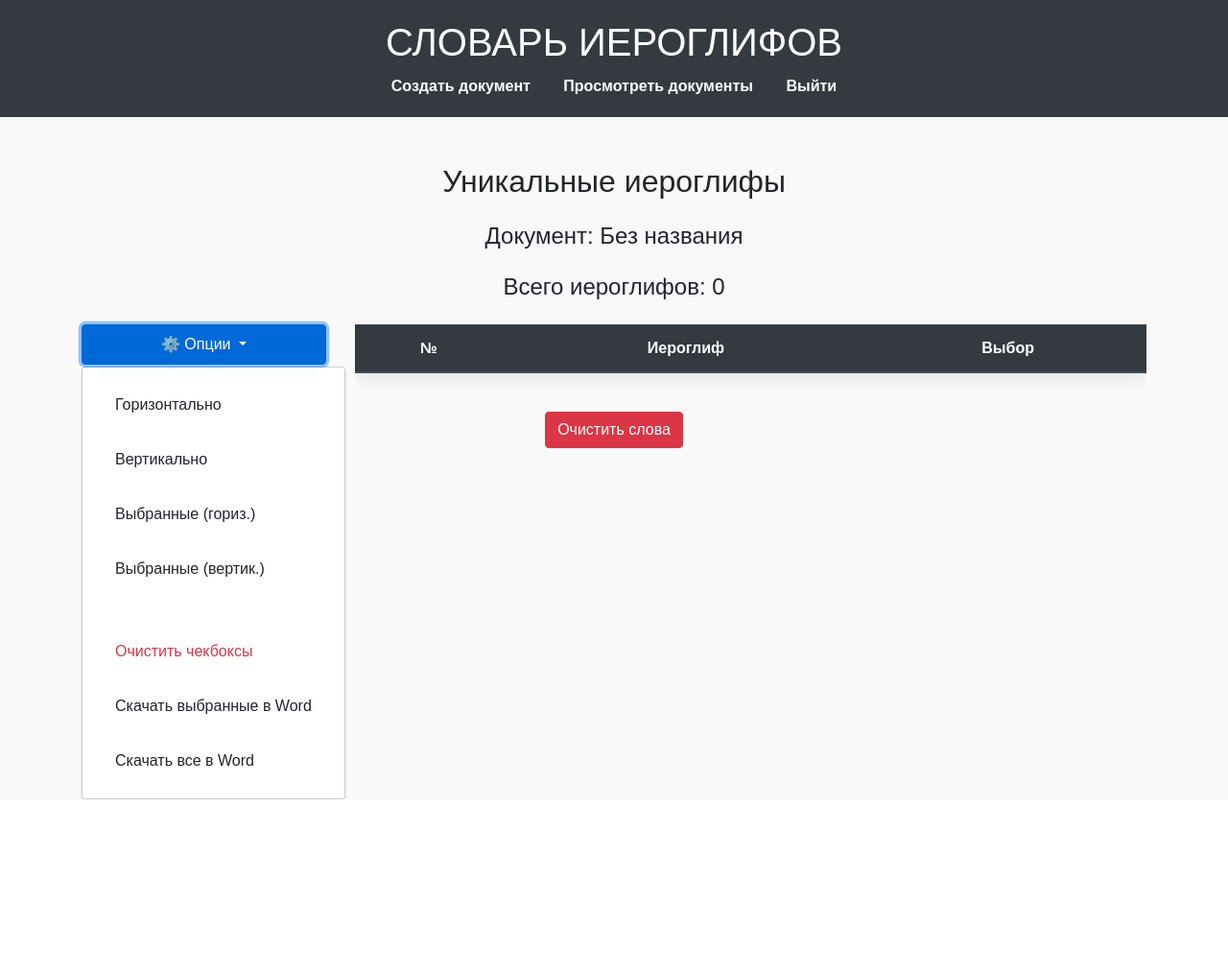
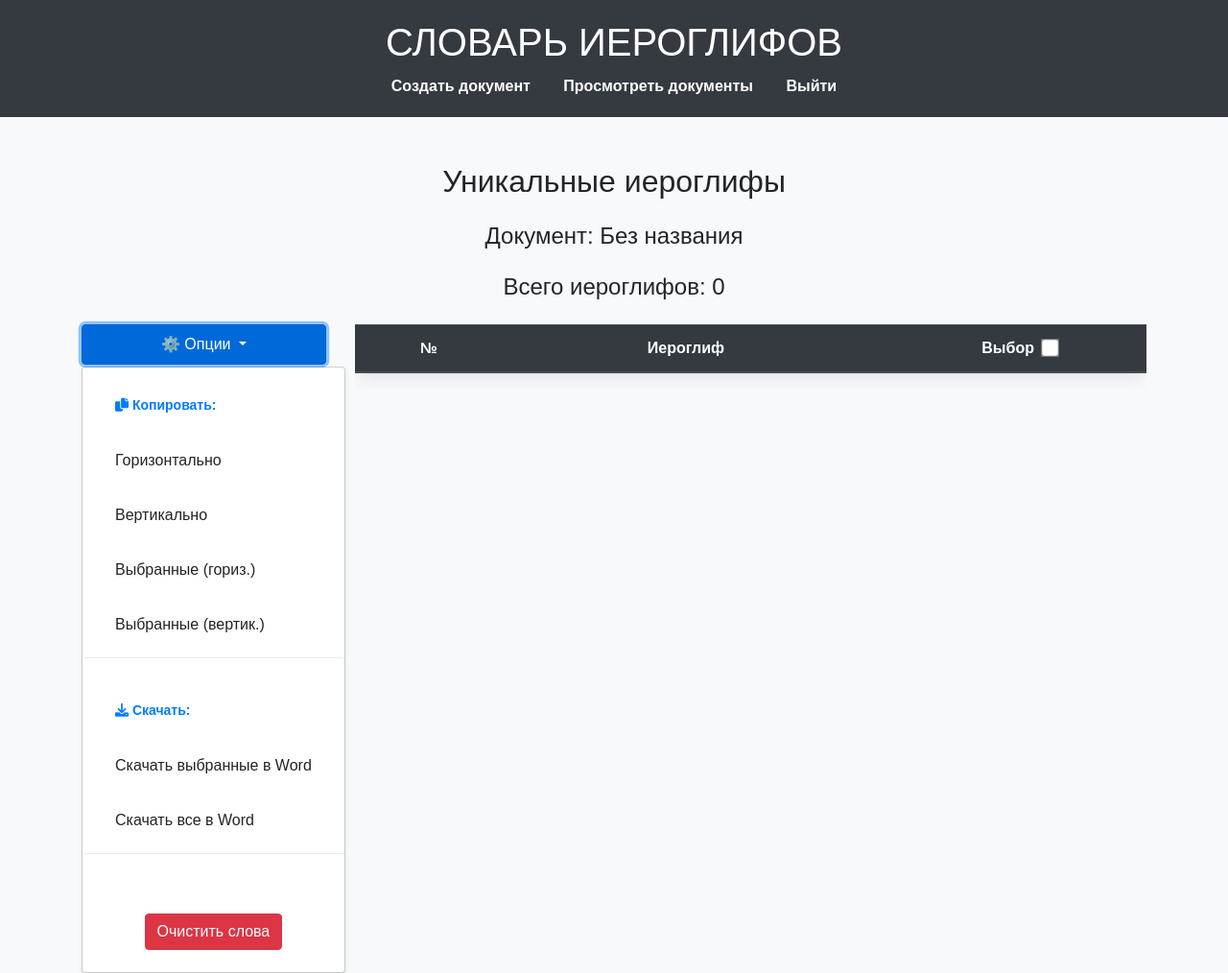
Before and after one commit to Vitya07/Chinese_filter_main, a Flask app: page /filter_words/1 in a window 1280 px wide, after a click on "⚙️ Опции". Shown: the whole page at 96% size. Before the commit the page ends 833 px from the top, so only its background shows below. Run offline with Flask 3, Linux system fonts and the light colour scheme; the visitor is signed in with stand-in values (Sample User, id 1); data that the repository does not hold is empty; some libraries are stand-ins or nearby versions.

Commit message:
Update filtered.html

```diff
--- a/templates/filtered.html
+++ b/templates/filtered.html
@@ -1,11 +1,18 @@
 {% extends 'base.html' %}
 {% block content %}
+
+<link rel="stylesheet" href="https://cdnjs.cloudflare.com/ajax/libs/font-awesome/6.0.0-beta3/css/all.min.css">
+
 <div class="container mt-5">
     <h2 class="mb-4 text-center">Уникальные иероглифы</h2>
-    <h4 class="text-center mb-4">Документ: {{ document_name }}</h4> <!-- Отображаем название документа -->
+    <h4 class="text-center mb-4">Документ: {{ document_name }}</h4>
     <div class="text-center mb-4">
         <h4>Всего иероглифов: {{ characters | length }}</h4>
     </div>
+
+    <!-- Alert для уведомлений -->
+    <div id="alert-container" class="mb-3"></div>
+
     <div class="row">
         <!-- Минималистичный Dropdown -->
         <div class="col-md-3 mb-3">
@@ -19,14 +26,31 @@
                     ⚙️ Опции
                 </button>
                 <ul class="dropdown-menu shadow-sm" aria-labelledby="dropdownMenuButton">
+                    <li>
+                        <h6 class="dropdown-header text-primary font-weight-bold">
+                            <i class="fas fa-copy"></i> Копировать:
+                        </h6>
+                    </li>
                     <li><button class="dropdown-item" id="copy-all-horizontal">Горизонтально</button></li>
                     <li><button class="dropdown-item" id="copy-all-vertical">Вертикально</button></li>
                     <li><button class="dropdown-item" id="copy-selected-horizontal-no-numbers">Выбранные (гориз.)</button></li>
                     <li><button class="dropdown-item" id="copy-selected-vertical">Выбранные (вертик.)</button></li>
-                    <br>
-                    <li><button class="dropdown-item text-danger" id="clear-checkboxes-button">Очистить чекбоксы</button></li>
+                    <li class="dropdown-divider"></li>
+                    <li>
+                        <h6 class="dropdown-header text-primary font-weight-bold">
+                            <i class="fas fa-download"></i> Скачать:
+                        </h6>
+                    </li>
                     <li><button class="dropdown-item" id="download-selected-button">Скачать выбранные в Word</button></li>
                     <li><a href="{{ url_for('download', document_id=document_id) }}" class="dropdown-item">Скачать все в Word</a></li>
+                    <li class="dropdown-divider"></li>
+                    <li>
+                            <div class="mt-4 text-center">
+            <form action="{{ url_for('clear_words', document_id=document_id) }}" method="POST">
+                <button type="submit" class="btn btn-danger">Очистить слова</button>
+            </form>
+                     </div>
+                    </li>
                 </ul>
             </div>
         </div>
@@ -40,16 +64,21 @@
                             <tr>
                                 <th>№</th>
                                 <th>Иероглиф</th>
-                                <th>Выбор</th>
+                                <th class="text-end">
+                                    Выбор
+                                    <input type="checkbox" id="select-all" class="form-check-input" style="margin-left: 10px; transform: scale(1.5);">
+                                </th>
                             </tr>
                         </thead>
                         <tbody>
                             {% for char in characters %}
                                 <tr>
-                                    <td>{{ loop.index }}</td> <!-- Используем loop.index вместо enumerate -->
+                                    <td>{{ loop.index }}</td>
                                     <td class="character-text">{{ char }}</td>
-                                    <td>
-                                        <input type="checkbox" class="form-check-input" name="selected_chars" value="{{ char }}">
+                                    <td class="text-end">
+                                        <div class="form-check">
+                                            <input type="checkbox" class="form-check-input" name="selected_chars" value="{{ char }}" id="checkbox-{{ loop.index }}" style="transform: scale(1.5);">
+                                        </div>
                                     </td>
                                 </tr>
                             {% endfor %}
@@ -59,10 +88,9 @@
             </form>
         </div>
     </div>
+
     <div class="mt-4 text-center">
-        <form action="{{ url_for('clear_words', document_id=document_id) }}" method="POST">
-            <button type="submit" class="btn btn-danger">Очистить слова</button>
-        </form>
+        <!-- Убрали кнопку "Очистить слова" из этой секции -->
     </div>
 
     <!-- Bootstrap JS -->
@@ -71,12 +99,46 @@
 
     <!-- JS логика -->
     <script>
+        document.getElementById('select-all').addEventListener('change', function() {
+            const isChecked = this.checked;
+            document.querySelectorAll('input[name="selected_chars"]').forEach(checkbox => {
+                checkbox.checked = isChecked; // Устанавливаем состояние чекбоксов в соответствии с состоянием "Выбрать все"
+            });
+        });
+
+        document.getElementById('clear-words-button').addEventListener('click', function() {
+            const form = document.getElementById('character-form');
+            form.reset(); // Сбрасываем все чекбоксы
+            showAlert('Все слова были очищены.');
+        });
+
+        function showAlert(message) {
+            const alertContainer = document.getElementById('alert-container');
+            alertContainer.innerHTML = `<div class="alert alert-warning alert-dismissible fade show" role="alert" style="font-size: 1.5rem; padding: 15px;">
+                                            <i class="fas fa-exclamation-circle me-2"></i> ${message}
+                                        </div>`;
+
+            // Убираем уведомление через 5 секунд
+            setTimeout(() => {
+                const alert = alertContainer.querySelector('.alert');
+                if (alert) {
+                    alert.classList.remove('show');
+                    alert.classList.add('fade');
+                    setTimeout(() => alert.remove(), 500); // Удаляем после анимации
+                }
+            }, 5000);
+        }
 
         function downloadSelected() {
             const selectedCharacters = Array.from(document.querySelectorAll('input[name="selected_chars"]:checked'))
                 .map(input => input.value);
 
             const documentId = '{{ document.id }}';  // Получаем ID документа из Jinja2
+
+            if (selectedCharacters.length === 0) {
+                showAlert('Пожалуйста, выберите хотя бы один иероглиф.');
+                return;
+            }
 
             fetch(`/download_selected/${documentId}`, {
                 method: 'POST',
@@ -96,13 +158,15 @@
                 const a = document.createElement('a');
                 a.style.display = 'none';
                 a.href = url;
-            a.download = '{{ document_name }}_download_selected.docx';  // Установите имя файла из имени документа
+                a.download = '{{ document_name }}_download_selected.docx';
                 document.body.appendChild(a);
                 a.click();
                 window.URL.revokeObjectURL(url);
             })
+            .catch(error => {
+                showAlert('Произошла ошибка при загрузке: ' + error.message);
+            });
         }
-
 
         document.getElementById('download-selected-button').addEventListener('click', downloadSelected);
 
@@ -124,7 +188,7 @@
             const allCharacters = Array.from(document.querySelectorAll('.character-text'))
                 .map(el => el.textContent.trim());
             if (allCharacters.length === 0) {
-            alert('Нет доступных иероглифов для копирования.');
+                showAlert('Нет доступных иероглифов для копирования.');
             } else {
                 copyToClipboard(allCharacters.join('\t'));
             }
@@ -134,7 +198,7 @@
             const allCharacters = Array.from(document.querySelectorAll('.character-text'))
                 .map(el => el.textContent.trim());
             if (allCharacters.length === 0) {
-            alert('Нет доступных иероглифов для копирования.');
+                showAlert('Нет доступных иероглифов для копирования.');
             } else {
                 copyToClipboard(allCharacters.join('\n'));
             }
@@ -143,7 +207,7 @@
         document.getElementById('copy-selected-horizontal-no-numbers').addEventListener('click', function() {
             const selectedCharacters = getSelectedCharacters();
             if (selectedCharacters.length === 0) {
-            alert('Пожалуйста, выберите хотя бы один иероглиф.');
+                showAlert('Пожалуйста, выберите хотя бы один иероглиф.');
             } else {
                 copyToClipboard(selectedCharacters.join('\t'));
             }
@@ -152,49 +216,22 @@
         document.getElementById('copy-selected-vertical').addEventListener('click', function() {
             const selectedCharacters = getSelectedCharacters();
             if (selectedCharacters.length === 0) {
-            alert('Пожалуйста, выберите хотя бы один иероглиф.');
+                showAlert('Пожалуйста, выберите хотя бы один иероглиф.');
             } else {
                 copyToClipboard(selectedCharacters.join('\n'));
             }
         });
+    </script>
 
-    document.getElementById('clear-checkboxes-button').addEventListener('click', function() {
-        document.querySelectorAll('input[name="selected_chars"]').forEach(checkbox => checkbox.checked = false);
-    });
-
-    document.getElementById('download-selected-button').addEventListener('click', function() {
-        const selectedCharacters = getSelectedCharacters();
-
-        if (selectedCharacters.length === 0) {
-            alert('Пожалуйста, выберите хотя бы один иероглиф.');
-            return;
+    <style>
+        .alert {
+            font-size: 1.5rem; /* Увеличиваем размер шрифта алерта */
+            padding: 15px; /* Увеличиваем отступы внутри алерта */
         }
 
-        fetch('/download_selected', {
-            method: 'POST',
-            headers: {
-                'Content-Type': 'application/json'
-            },
-            body: JSON.stringify({ characters: selectedCharacters })
-        })
-        .then(blob => {
-            const url = URL.createObjectURL(blob);
-            const a = document.createElement('a');
-            a.href = url;
-            a.download = 'selected_characters.docx';
-            document.body.appendChild(a);  // Необходимо для Firefox
-            a.click();
-            a.remove();  // Удаляем элемент после клика
-        })
-    });
-
-</script>
-
-<!-- Стили -->
-<style>
-    body {
-        background-color: #f9f9f9;
-        font-family: 'Arial', sans-serif;
+        .character-text {
+            font-size: 1.5rem; /* Увеличиваем размер шрифта иероглифов */
+            color: #333;
         }
 
         .table {
@@ -215,16 +252,7 @@
         .table-hover tbody tr:hover {
             background-color: #e0f7fa;
         }
+    </style>
+</div>
 
-    .form-check-input {
-        width: 20px;
-        height: 20px;
-        margin-left: 10px;
-    }
-
-    .character-text {
-        font-size: 1.5rem;
-        color: #333;
-    }
-</style>
 {% endblock %}
```
Lines whose indentation alone changed are shown as unchanged.
